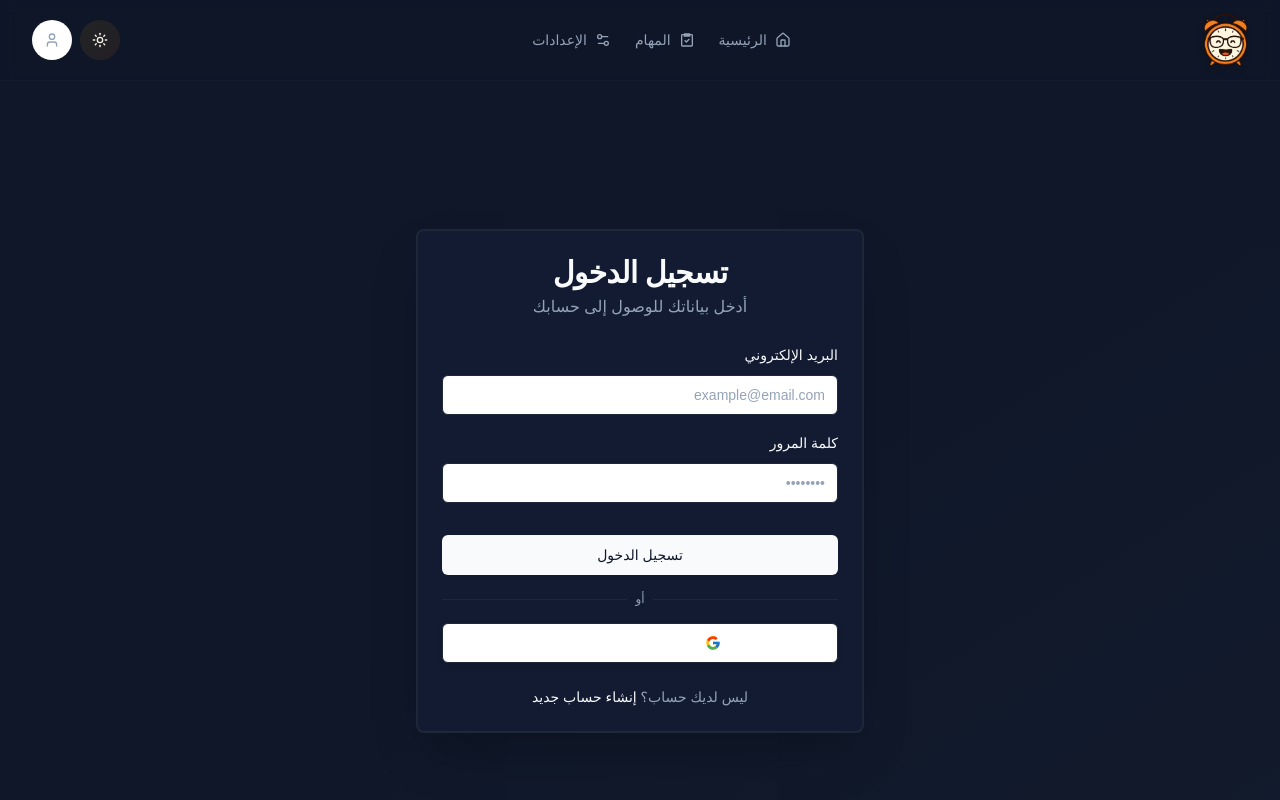
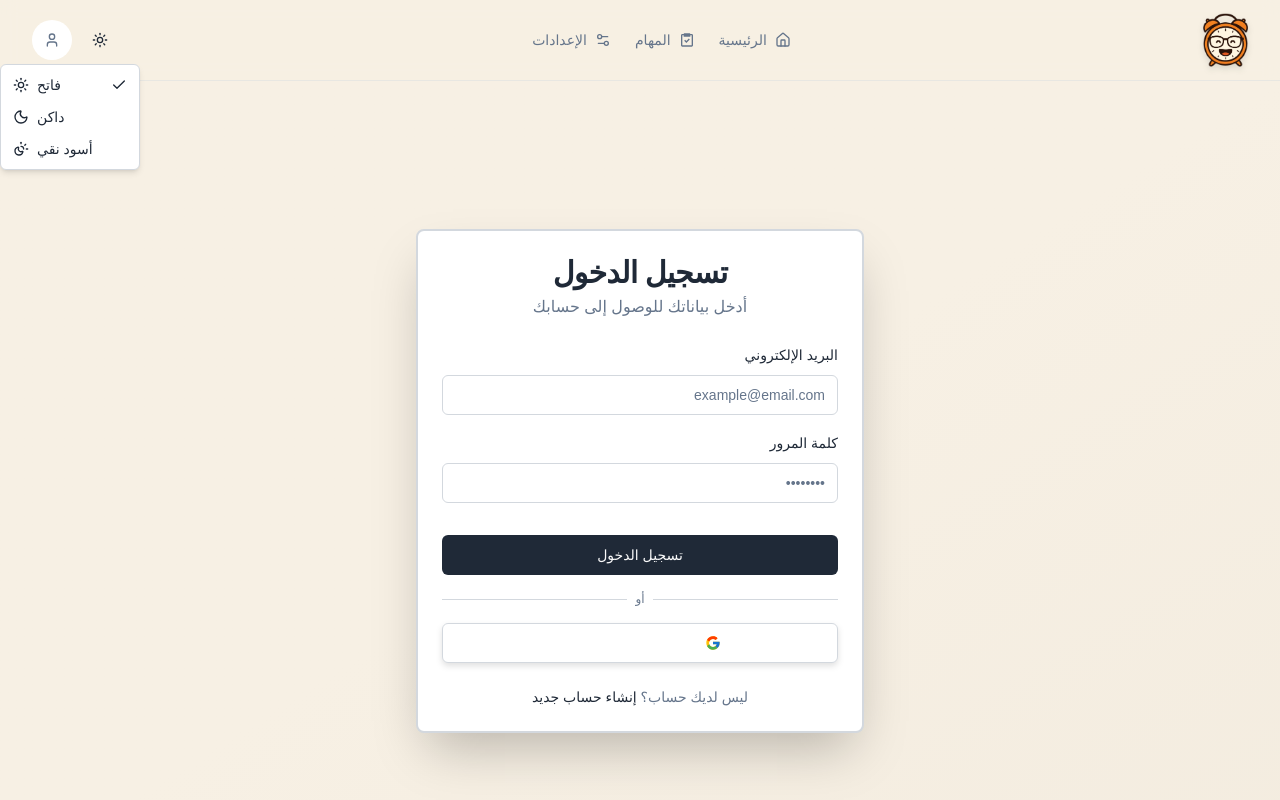
Before and after one commit to AbdelrahmanMostafa0/sa3teen-gad, a Next.js app: page /login in a window 1280 px wide. Both pictures are taken after a click on the button "Toggle theme". Shown: the top 800 px of the page. Built offline with nearby package versions, Linux system fonts and the light colour scheme; no server answers.

Commit message:
add black theme

```diff
--- a/src/app/globals.css
+++ b/src/app/globals.css
@@ -62,6 +62,36 @@
     --border: hsl(217, 32%, 17%);
     --input: hsl(217, 32%, 17%);
     --ring: hsl(212, 26%, 83%);
+  }
+
+  .black {
+    --background: hsl(0, 0%, 0%); /* Pure Black */
+    --foreground: hsl(0, 0%, 95%);
+
+    --card: hsl(0, 0%, 5%); /* Slightly lighter than pure black */
+    --card-foreground: hsl(0, 0%, 95%);
+
+    --popover: hsl(0, 0%, 5%);
+    --popover-foreground: hsl(0, 0%, 95%);
+
+    --primary: hsl(0, 0%, 95%);
+    --primary-foreground: hsl(0, 0%, 0%);
+
+    --secondary: hsl(0, 0%, 10%);
+    --secondary-foreground: hsl(0, 0%, 95%);
+
+    --muted: hsl(0, 0%, 10%);
+    --muted-foreground: hsl(0, 0%, 60%);
+
+    --accent: hsl(0, 0%, 10%);
+    --accent-foreground: hsl(0, 0%, 95%);
+
+    --destructive: hsl(0, 62%, 30%);
+    --destructive-foreground: hsl(0, 0%, 95%);
+
+    --border: hsl(0, 0%, 15%);
+    --input: hsl(0, 0%, 15%);
+    --ring: hsl(0, 0%, 83%);
   }
 }
 
--- a/src/app/layout.tsx
+++ b/src/app/layout.tsx
@@ -56,6 +56,7 @@ export default function RootLayout({
               defaultTheme="system"
               enableSystem
               disableTransitionOnChange
+              themes={["light", "dark", "black"]}
             >
               <SyncLocalstorageDataProvider>
                 <TimeProvider>
--- a/src/components/mode-toggle.tsx
+++ b/src/components/mode-toggle.tsx
@@ -1,24 +1,23 @@
 "use client";
 
-import { Moon, Sun } from "lucide-react";
+import { Moon, Sun, SunMoon, Check } from "lucide-react";
 import { useTheme } from "next-themes";
-import { motion, AnimatePresence } from "framer-motion";
 import { Button } from "@/components/ui/button";
+import {
+  DropdownMenu,
+  DropdownMenuContent,
+  DropdownMenuItem,
+  DropdownMenuTrigger,
+} from "@/components/ui/dropdown-menu";
 import { useEffect, useState } from "react";
 
 export function ModeToggle() {
-  const { resolvedTheme, theme, setTheme } = useTheme();
+  const { resolvedTheme, setTheme } = useTheme();
   const [mounted, setMounted] = useState(false);
 
   useEffect(() => {
     setMounted(true);
   }, []);
-
-  const toggleTheme = () => {
-    setTheme(theme === "dark" ? "light" : "dark");
-  };
-
-  const isDark = resolvedTheme === "dark";
 
   if (!mounted) {
     return (
@@ -33,52 +32,50 @@ export function ModeToggle() {
     );
   }
 
+  const getCurrentIcon = () => {
+    if (resolvedTheme === "black") return <SunMoon className="w-5 h-5" />;
+    if (resolvedTheme === "dark") return <Moon className="w-5 h-5" />;
+    return <Sun className="w-5 h-5" />;
+  };
+
   return (
+    <DropdownMenu>
+      <DropdownMenuTrigger asChild>
         <Button
           variant="ghost"
           size="icon"
-      onClick={toggleTheme}
-      className="relative w-10 h-10 rounded-full hover:bg-accent hover:text-accent-foreground overflow-hidden"
-      title={`Switch to ${isDark ? "light" : "dark"} mode`}
+          className="relative w-10 h-10 rounded-full hover:bg-accent hover:text-accent-foreground"
         >
-      <AnimatePresence mode="wait" initial={false}>
-        {isDark ? (
-          <motion.div
-            key="sun"
-            initial={{ y: -20, opacity: 0, rotate: -90 }}
-            animate={{ y: 0, opacity: 1, rotate: 0 }}
-            exit={{ y: 20, opacity: 0, rotate: 90 }}
-            transition={{ duration: 0.3, ease: [0.34, 1.56, 0.64, 1] }}
-          >
-            <Sun className="w-5 h-5" />
-          </motion.div>
-        ) : (
-          <motion.div
-            key="moon"
-            initial={{ y: -20, opacity: 0, rotate: -90 }}
-            animate={{ y: 0, opacity: 1, rotate: 0 }}
-            exit={{ y: 20, opacity: 0, rotate: 90 }}
-            transition={{ duration: 0.3, ease: [0.34, 1.56, 0.64, 1] }}
-          >
-            <Moon className="w-5 h-5" />
-          </motion.div>
-        )}
-      </AnimatePresence>
-
-      <motion.div
-        className="absolute inset-0 rounded-full bg-gradient-to-br from-yellow-400/20 to-orange-400/20 dark:from-blue-400/20 dark:to-purple-400/20"
-        animate={{
-          scale: isDark ? [1, 1.2, 1] : [1, 1.2, 1],
-          opacity: [0.3, 0.5, 0.3],
-        }}
-        transition={{
-          duration: 2,
-          repeat: Infinity,
-          ease: "easeInOut",
-        }}
-      />
-
+          {getCurrentIcon()}
           <span className="sr-only">Toggle theme</span>
         </Button>
+      </DropdownMenuTrigger>
+      <DropdownMenuContent align="end" className="min-w-[140px]">
+        <DropdownMenuItem
+          onClick={() => setTheme("light")}
+          className="cursor-pointer gap-2"
+        >
+          <Sun className="w-4 h-4" />
+          <span className="flex-1">فاتح</span>
+          {resolvedTheme === "light" && <Check className="w-4 h-4" />}
+        </DropdownMenuItem>
+        <DropdownMenuItem
+          onClick={() => setTheme("dark")}
+          className="cursor-pointer gap-2"
+        >
+          <Moon className="w-4 h-4" />
+          <span className="flex-1">داكن</span>
+          {resolvedTheme === "dark" && <Check className="w-4 h-4" />}
+        </DropdownMenuItem>
+        <DropdownMenuItem
+          onClick={() => setTheme("black")}
+          className="cursor-pointer gap-2"
+        >
+          <SunMoon className="w-4 h-4" />
+          <span className="flex-1">أسود نقي</span>
+          {resolvedTheme === "black" && <Check className="w-4 h-4" />}
+        </DropdownMenuItem>
+      </DropdownMenuContent>
+    </DropdownMenu>
   );
 }
--- a/src/components/pomodoro/BreakTime.tsx
+++ b/src/components/pomodoro/BreakTime.tsx
@@ -11,7 +11,7 @@ const BreakTime = ({ breakType = "shortBreak" }: { breakType: "shortBreak" | "lo
     (state: RootState) => state.Settings
   );
   const dispatch = useDispatch();
-  const duration = breakType === "shortBreak" ? shortBreakDuration : longBreakDuration;
+  const duration = breakType === "longBreak" ? longBreakDuration : shortBreakDuration;
   const { minutes, seconds, isActive, togglePomodoro, resetPomodoro } =
     usePomodoro({
       isBreak: true,
--- a/src/components/pomodoro/Pomodoro.tsx
+++ b/src/components/pomodoro/Pomodoro.tsx
@@ -11,7 +11,7 @@ import { useState } from "react";
 const Pomodoro = () => {
   const dispatch = useDispatch();
   const [displayedTimer, setDisplayedTimer] = useState("focus");
-
+  console.log(displayedTimer);
   const handleTabChange = (value: string) => {
     setDisplayedTimer(value);
     // dispatch(updateDisplayedTimer(value as "focus" | "shortBreak"));
@@ -41,15 +41,15 @@ const Pomodoro = () => {
         </TabsList>
 
         <TabsContent value="focus" className="mt-6 md:max-w-[400px] mx-auto">
-          <FocusTimer />
+          <FocusTimer key="focus" />
         </TabsContent>
         <TabsContent value="longBreak" className="mt-6 md:max-w-[400px] mx-auto">
-          <BreakTime breakType="longBreak" />
+          <BreakTime key="longBreak" breakType="longBreak" />
 
         </TabsContent>
 
         <TabsContent value="shortBreak" className="mt-6 md:max-w-[400px] mx-auto">
-          <BreakTime breakType="shortBreak" />
+          <BreakTime key="shortBreak" breakType="shortBreak" />
         </TabsContent>
       </Tabs>
     </div>
--- a/src/components/pomodoro/Timer.tsx
+++ b/src/components/pomodoro/Timer.tsx
@@ -26,7 +26,7 @@ const Timer = ({
     duration,
   ]);
 
-
+  console.log(hasStarted);
   const progress = useMemo(() => {
     const total = Number(duration) * 60;
     const remaining = Number(minutes) * 60 + Number(seconds);
```
Lines whose indentation alone changed are shown as unchanged.
